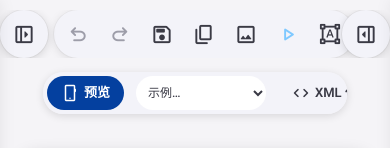
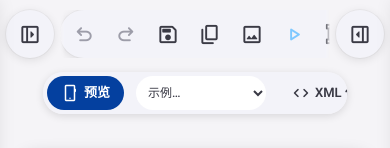
Before and after one commit to jiji5188/android-xml-canvas, a Next.js app: page /xml in a window 390 px wide. Shown: the top 148 px of the page. Built offline with nearby package versions, Linux system fonts and the light colour scheme.

Commit message:
M6b: toolbar = left button | scrollable middle (inner pill row) | right button; no sticky overlays; desktop wraps, mobile scrolls with edge fade

```diff
--- a/components/XmlEditor.tsx
+++ b/components/XmlEditor.tsx
@@ -1938,7 +1938,7 @@ function collectIds(n: { attrs: Record<string, string>; children: unknown[] } |
               }
         }
       >
-        <div className="axv-tb-group" style={{ visibility: leftOpen ? "hidden" : "visible" }}>
+        <div className="axv-tb-group axv-tb-side" style={{ visibility: leftOpen ? "hidden" : "visible" }}>
           <button
             className="axv-tb-btn"
             title="展开左侧面板"
@@ -1950,10 +1950,12 @@ function collectIds(n: { attrs: Record<string, string>; children: unknown[] } |
           </button>
         </div>
 
-        <div className="axv-tb-group">
-          <button
-            className="axv-tb-btn"
-            title="撤销"
+        {/* M6b：中间可横向滚动的工具栏区（左/右侧滑按钮各占一边，不悬浮不吸边） */}
+        <div className="axv-tb-scroll">
+          <div className="axv-tb-group">
+            <button
+              className="axv-tb-btn"
+              title="撤销"
             aria-label="撤销"
             disabled={!canUndo}
             onClick={undo}
@@ -2056,8 +2058,9 @@ function collectIds(n: { attrs: Record<string, string>; children: unknown[] } |
             <span>{scale.toFixed(2)}×</span>
           </div>
         </div>
-
-        <div className="axv-tb-group" style={{ visibility: rightOpen ? "hidden" : "visible" }}>
+        </div>
+
+        <div className="axv-tb-group axv-tb-side" style={{ visibility: rightOpen ? "hidden" : "visible" }}>
           <button
             className="axv-tb-btn"
             title="展开右侧属性面板"
--- a/components/xml-canvas.css
+++ b/components/xml-canvas.css
@@ -421,12 +421,31 @@
   top: 14px;
   display: flex;
   align-items: center;
-  justify-content: space-between;
+  /* M6b：左按钮 | 中间可滚工具栏（吃满剩余宽度）| 右按钮 */
   gap: 10px;
   padding: 0 20px;
   z-index: 40;
   pointer-events: none;
+  flex-wrap: nowrap;
+}
+/* 侧滑按钮组：固定宽度，不参与压缩 */
+.axv-tb-side {
+  flex: 0 0 auto;
+}
+/* 中间的工具栏容器：桌面放不下就换行；手机改为横向滚动（见下方媒体查询） */
+.axv-tb-scroll {
+  display: flex;
+  align-items: center;
+  gap: 6px;
+  row-gap: 6px;
+  flex: 1 1 auto;
+  min-width: 0;
   flex-wrap: wrap;
+  justify-content: center;
+  pointer-events: auto;
+}
+.axv-tb-scroll > .axv-tb-group {
+  flex: 0 0 auto;
 }
 .axv-tb-group {
   display: flex;
@@ -1986,48 +2005,29 @@
   }
   .axv-toolbar-v2 {
     top: 10px;
-    /* 不能留左右 padding：sticky 吸边时那块 padding 会漏出下面滚过去的图标（右侧碎图标） */
-    padding: 0;
+    padding: 0 6px;
     gap: 6px;
+    /* 层级低于蒙版（25）：面板打开时工具栏一起被遮罩盖住 */
+    z-index: 20;
+  }
+  /* 中间区：手机上改成横向滚动（桌面是换行） */
+  .axv-tb-scroll {
     flex-wrap: nowrap;
-    /* 移动端按钮太多：容器横向滚动（藏滚动条），右侧「展开属性面板」吸边常驻 */
     justify-content: flex-start;
     overflow-x: auto;
     overflow-y: hidden;
-    /* 容器默认 pointer-events:none 会让触摸滑动失效，这里必须放开 */
-    pointer-events: auto;
     overscroll-behavior-x: contain;
     scrollbar-width: none;
     -webkit-overflow-scrolling: touch;
-    /* 层级低于蒙版（25）：面板打开时工具栏一起被遮罩盖住 */
-    z-index: 20;
+    /* 溢出时左右边缘淡出，提示还能滑 */
+    -webkit-mask-image: linear-gradient(90deg, transparent 0, #000 5px, #000 calc(100% - 5px), transparent 100%);
+    mask-image: linear-gradient(90deg, transparent 0, #000 5px, #000 calc(100% - 5px), transparent 100%);
   }
-  .axv-toolbar-v2::-webkit-scrollbar {
+  .axv-tb-scroll::-webkit-scrollbar {
     display: none;
   }
-  .axv-toolbar-v2 > .axv-tb-group {
-    /* 不允许被挤扁，否则图标会被裁 */
-    flex: 0 0 auto;
-  }
-  .axv-toolbar-v2 > .axv-tb-group:last-child {
-    /* 最后一个 group = 展开右侧属性面板：吸在右边缘，滚多远都点得到 */
-    position: sticky;
-    right: 0;
-    margin-left: auto;
-    z-index: 1;
-    box-shadow: 0 2px 10px rgba(0, 0, 0, 0.14), 0 0 0 1px rgba(0, 0, 0, 0.05);
-  }
-  .axv-toolbar-v2 > .axv-tb-group:first-child {
-    /* 第一个 group = 展开左侧面板：同样吸左边缘（z-index 要比滚动内容高，否则会被盖住） */
-    position: sticky;
-    left: 0;
-    margin-right: auto;
-    z-index: 1;
-    box-shadow: 0 2px 10px rgba(0, 0, 0, 0.14), 0 0 0 1px rgba(0, 0, 0, 0.05);
-  }
   /* 代码 tab 底部工具条同样可能溢出 */
-  .axv-mob-xml-tools {
-    overflow-x: auto;
+  .axv-mob-xml-tools {    overflow-x: auto;
     overscroll-behavior-x: contain;
     scrollbar-width: none;
   }
```
Also changed, not shown: .n1.txt (added), .n2.txt (added), .n3.txt (added), .n4.txt (added), .n5.txt (added).
